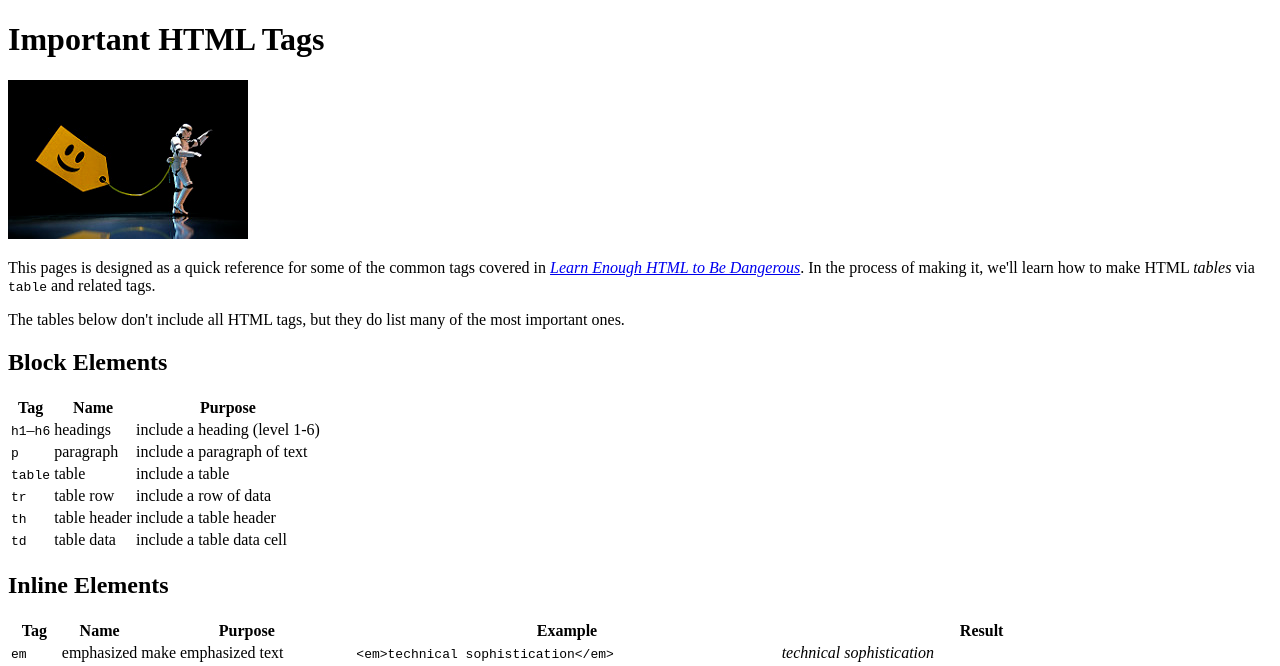
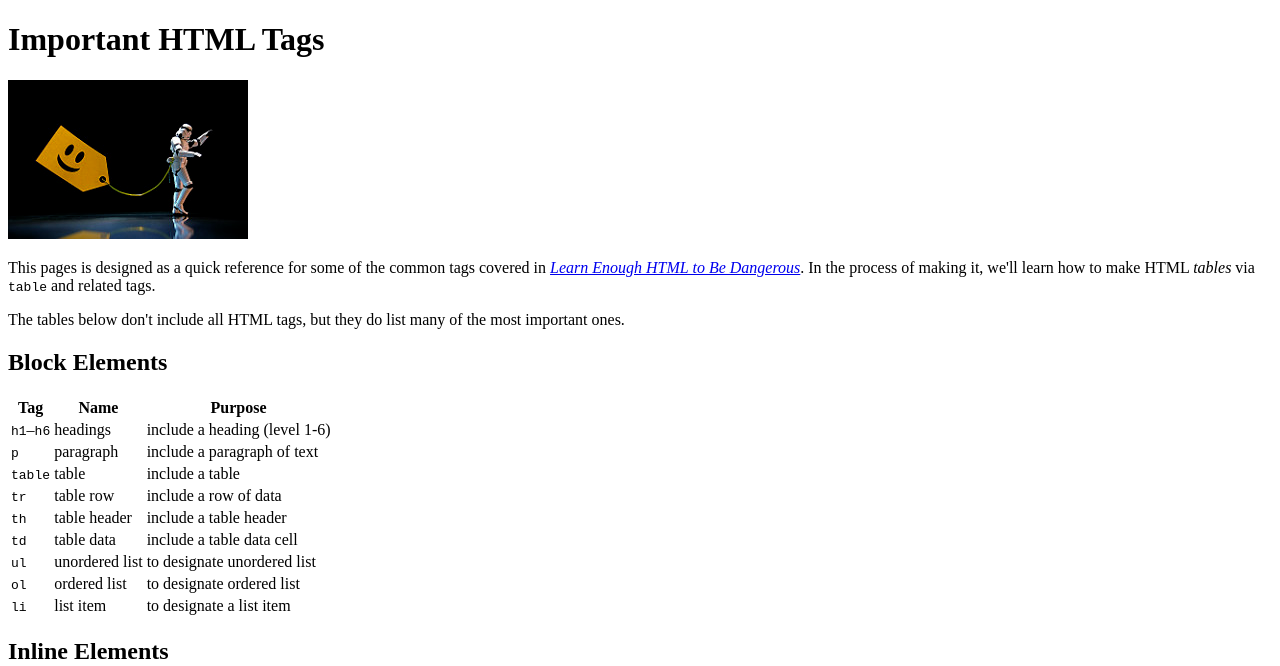
Before and after one commit to blacksanta87/sample_website, a plain HTML site: page tags.html in a window 1280 px wide. Shown: the top 666 px of the page. Drawn offline with Linux system fonts and the light colour scheme.

Commit message:
add new tags on table

```diff
--- a/tags.html
+++ b/tags.html
@@ -67,6 +67,24 @@
         <td>table data</td>
         <td>include a table data cell</td>
       </tr>
+
+      <tr>
+        <td><code>ul</code></td>
+        <td>unordered list</td>
+        <td>to designate unordered list</td>
+      </tr>
+
+      <tr>
+        <td><code>ol</code></td>
+        <td>ordered list</td>
+        <td>to designate ordered list</td>
+      </tr>
+
+      <tr>
+        <td><code>li</code></td>
+        <td>list item</td>
+        <td>to designate a list item</td>
+      </tr>
     </table>
   </div>
 
```
